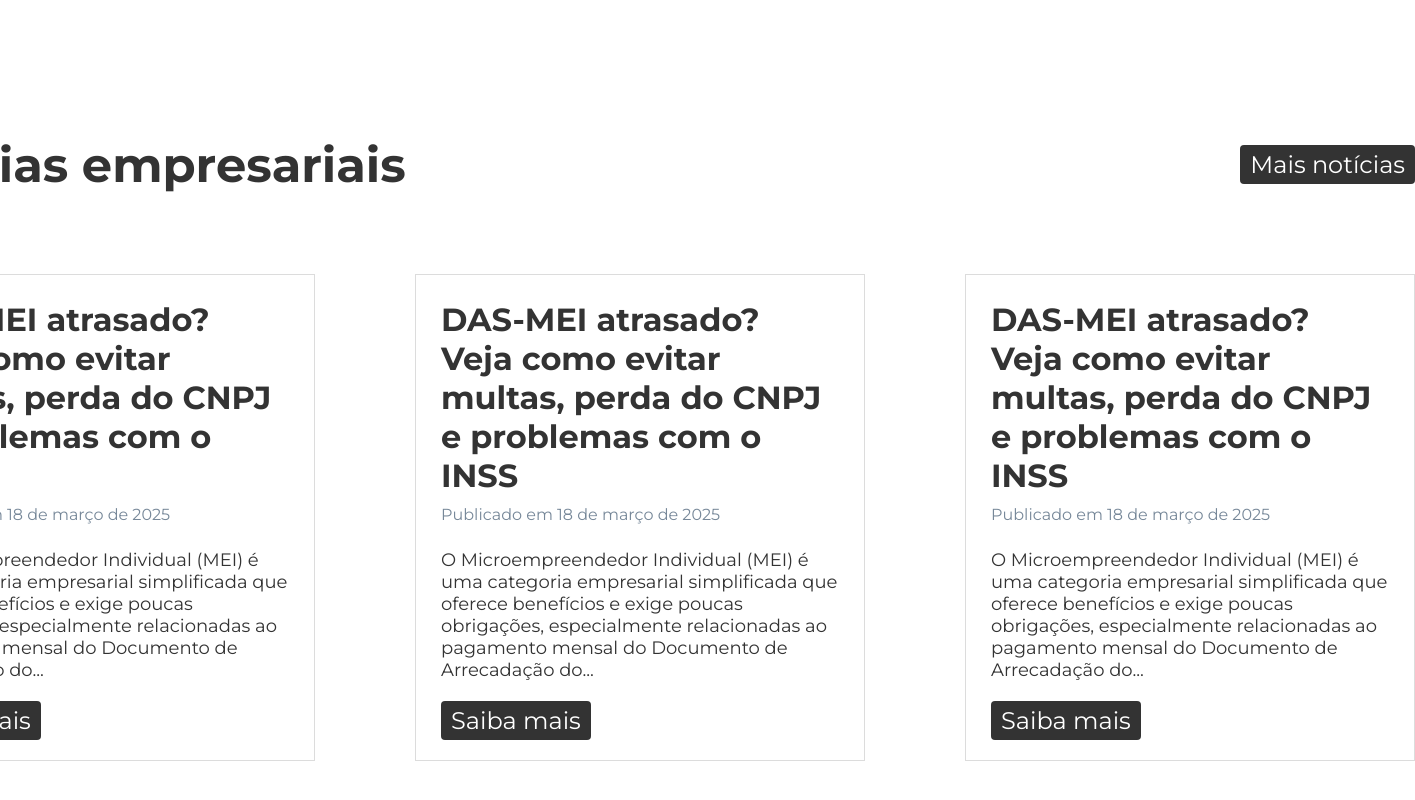
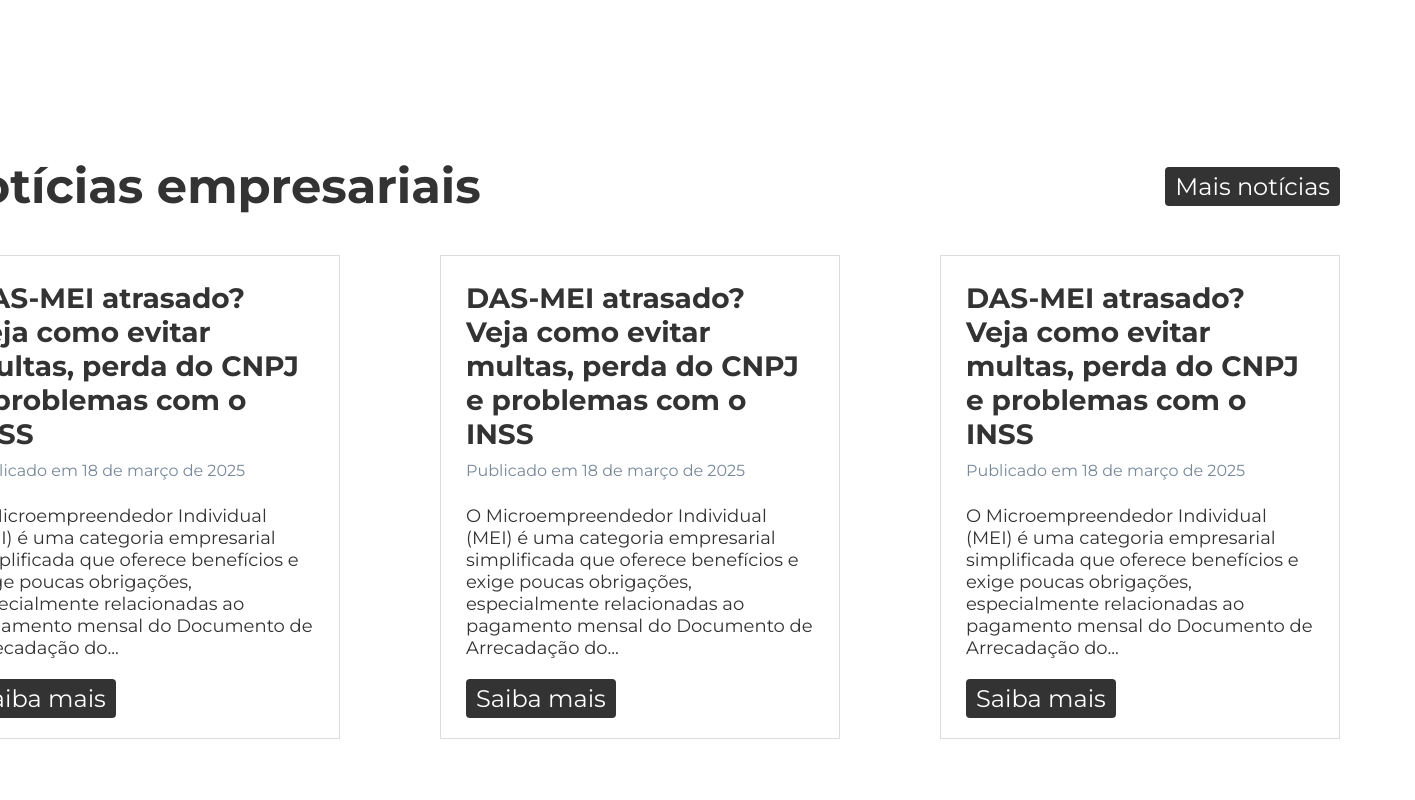
Before and after one commit to MariaJuliaAS/mettaContabilidade, a React (Vite) app: page / in a window 1280 px wide. Shown: the part 2352-3152 px from the top of the page, 1415 px wide, since content can reach past the window. Built offline with nearby package versions, Linux system fonts and the light colour scheme.

Commit message:
Ajustando cs do componente nossos serviços

```diff
--- a/src/styles/businessNews.module.css
+++ b/src/styles/businessNews.module.css
@@ -8,14 +8,14 @@
 }
 
 .businessNewsContent{
-    max-width: 1700px;
+    max-width: 1400px;
 }
 
 .businessNewsHeader{
     display: flex;
     justify-content: space-between;
     align-items: center;
-    margin-bottom: 80px;
+    margin-bottom: 40px;
 }
 
 .businessNewsHeader h1{
@@ -42,7 +42,7 @@
 }
 
 .news h1{
-    font-size: 32px;
+    font-size: 28px;
     color: var(--black);
     margin-bottom: 10px;
 }
```
